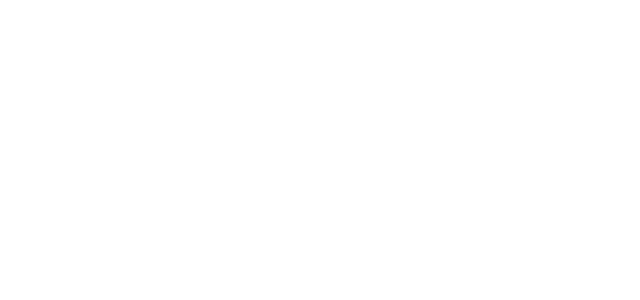
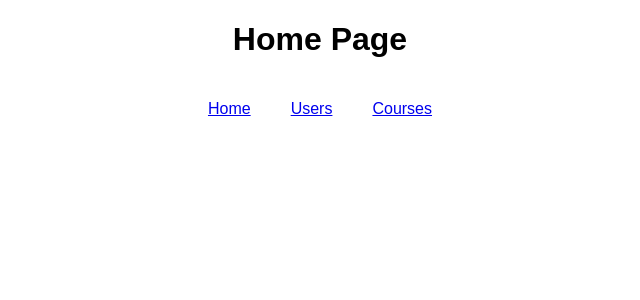
Before and after one commit to Jamie95187/routing-assignment-react, a React (Create React App) app: page / in a window 1280 px wide. Shown: the top 300 px of the page, without its empty margins (320-960 px from the left). Built offline with nearby package versions, Linux system fonts and the light colour scheme.

Commit message:
add links to correct urls

```diff
--- /dev/null
+++ b/src/App.css
@@ -0,0 +1,12 @@
+.Header ul {
+  list-style: none;
+  margin: 0;
+  padding: 0;
+  width: 100%;
+  text-align: center;
+}
+
+.Header li {
+  display: inline-flex;
+  margin: 20px;
+}
--- a/src/App.js
+++ b/src/App.js
@@ -1,15 +1,24 @@
 import React, { Component } from 'react';
 import { BrowserRouter, Route } from 'react-router-dom';
-
 import Courses from './containers/Courses/Courses';
 import Users from './containers/Users/Users';
+import './App.css';
 
 class App extends Component {
   render () {
     return (
       <BrowserRouter>
-
         <div>
+          <h1>Home Page</h1>
+          <header className="Header">
+            <nav>
+              <ul>
+                <li><a href="/">Home</a></li>
+                <li><a href="./users">Users</a></li>
+                <li><a href="./courses">Courses</a></li>
+              </ul>
+            </nav>
+          </header>
           <Route path="/users" component={Users} />
           <Route path="/Courses" component={Courses} />
         </div>
```
